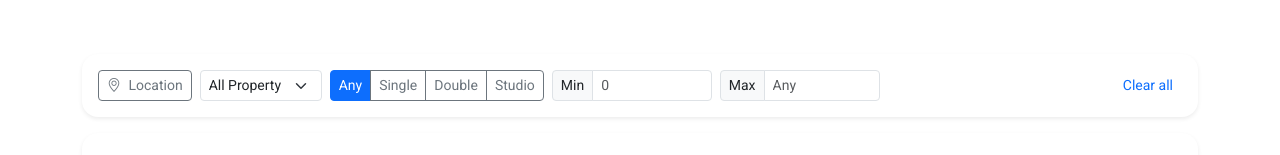
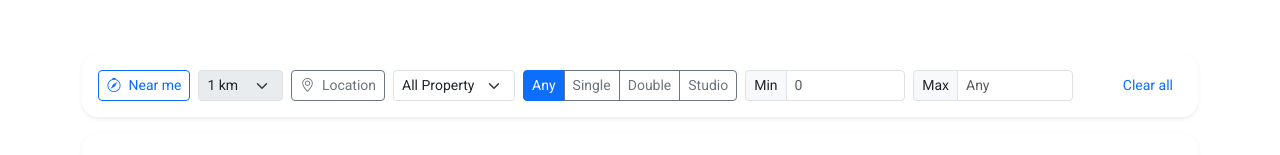
Before and after one commit to pisething/room-service-fe, an Angular app: page /properties in a window 1280 px wide. Shown: the part 266-421 px from the top of the page. Built offline with nearby package versions, Linux system fonts and the light colour scheme; no server answers.

Commit message:
nearest room

```diff
--- a/src/app/components/property-active-filter-bar/property-active-filter-bar.component.ts
+++ b/src/app/components/property-active-filter-bar/property-active-filter-bar.component.ts
@@ -82,6 +82,17 @@ if (f.propertyType) {
     patch: { page: 0, propertyType: null }
   });
 }
+
+// --- Near me ---
+if (f.nearBy === true && f.lat != null && f.lon != null) {
+  const km = f.radiusMeters ? Math.round(f.radiusMeters / 1000) : 3;
+  chips.push({
+    key: 'nearBy',
+    label: `Near me: ${km} km`,
+    patch: { page: 0, nearBy: null, lat: null, lon: null, radiusMeters: null }
+  });
+}
+
 // --- Amenities (only add if present in filter params) ---
 const amenityFields: Array<[keyof RoomListParams, string]> = [
   ['hasWiFi' , 'WiFi'],
--- a/src/app/components/property-filter-bar/property-filter-bar.component.html
+++ b/src/app/components/property-filter-bar/property-filter-bar.component.html
@@ -4,6 +4,26 @@
 
         <!-- Left: Quick filters -->
         <div class="d-flex flex-wrap gap-2 align-items-center">
+
+          <!-- Near me -->
+<button type="button"
+        class="btn btn-outline-primary btn-sm"
+        [class.active]="form.controls.nearBy.value === true"
+        (click)="toggleNearBy()">
+  <i class="bi bi-compass me-1"></i> Near me
+</button>
+
+<!-- Radius -->
+<select class="form-select form-select-sm w-auto"
+        [formControl]="form.controls.radiusMeters">
+  <option [ngValue]="1000">1 km</option>
+  <option [ngValue]="3000">3 km</option>
+  <option [ngValue]="5000">5 km</option>
+  <option [ngValue]="10000">10 km</option>
+  <option [ngValue]="20000">20 km</option>
+</select>
+
+
 
           <!-- Location -->
           <button type="button"
--- a/src/app/components/property-filter-bar/property-filter-bar.component.ts
+++ b/src/app/components/property-filter-bar/property-filter-bar.component.ts
@@ -27,6 +27,10 @@ form = this.fb.group({
   roomType: this.fb.control<RoomType | null>(null),
   priceMin: this.fb.control<number | null>(null, { validators: [Validators.min(0)] }),
   priceMax: this.fb.control<number | null>(null, { validators: [Validators.min(0)] }),
+  nearBy: this.fb.control<boolean>(false),
+    radiusMeters: this.fb.control<number>({ value: 3000, disabled: true }),
+    lat: this.fb.control<number | null>(null),
+    lon: this.fb.control<number | null>(null)
 });
 
 constructor() {
@@ -38,10 +42,20 @@ constructor() {
         propertyType: (f.propertyType ) ?? '',
         roomType: (f.roomType) ?? null,
         priceMin: f.priceMin ?? null,
-        priceMax: f.priceMax ?? null
+        priceMax: f.priceMax ?? null,
+        nearBy: f.nearBy === true,
+          radiusMeters: f.radiusMeters ?? 1000,
+          lat: f.lat ?? null,
+          lon: f.lon ?? null
       },
       { emitEvent: false }
     );
+    if (f.nearBy === true) {
+    this.form.controls.radiusMeters.enable({ emitEvent: false });
+  } else {
+    this.form.controls.radiusMeters.disable({ emitEvent: false });
+  }
+
   });
 
    // Auto emit changes (quick filters feel “instant”)
@@ -56,9 +70,23 @@ constructor() {
        propertyType: v.propertyType || null,
        roomType: v.roomType || null,
        priceMin: v.priceMin ?? null,
-       priceMax: v.priceMax ?? null
+       priceMax: v.priceMax ?? null,
+
+       nearBy: v.nearBy ? true : null,
+          radiusMeters: v.nearBy ? (v.radiusMeters ?? 3000) : null,
+          lat: v.nearBy ? (v.lat ?? null) : null,
+          lon: v.nearBy ? (v.lon ?? null) : null
      });
    });
+
+   this.form.controls.nearBy.valueChanges.subscribe(on => {
+  if (on) {
+    this.form.controls.radiusMeters.enable({ emitEvent: false });
+  } else {
+    this.form.controls.radiusMeters.disable({ emitEvent: false });
+  }
+});
+
 }
 
 setRoomType(type: RoomType | null) {
@@ -66,7 +94,12 @@ setRoomType(type: RoomType | null) {
 }
 clearAll() {
   this.form.reset(
-    { propertyType: null, roomType: null, priceMin: null, priceMax: null },
+    { propertyType: null, roomType: null, priceMin: null, priceMax: null,
+      nearBy: false,
+        radiusMeters: 3000,
+        lat: null,
+        lon: null
+     },
     { emitEvent: true }
   );
   this.filterChange.emit({
@@ -74,10 +107,48 @@ clearAll() {
     propertyType: null,
     roomType: null,
     priceMin: null,
-    priceMax: null
+    priceMax: null,
+    nearBy: null,
+      radiusMeters: null,
+      lat: null,
+      lon: null
   });
 }
 
+async toggleNearBy() {
+    const enabled = this.form.controls.nearBy.value === true;
+
+    if (enabled) {
+      // turn OFF
+      this.form.patchValue({ nearBy: false, lat: null, lon: null }, { emitEvent: true });
+      return;
+    }
+
+    // turn ON: request browser location
+    if (!navigator.geolocation) {
+      // fallback: keep off if not supported
+      this.form.patchValue({ nearBy: false }, { emitEvent: true });
+      return;
+    }
+navigator.geolocation.getCurrentPosition(
+      pos => {
+        this.form.patchValue(
+          {
+            nearBy: true,
+            lat: pos.coords.latitude,
+            lon: pos.coords.longitude,
+            radiusMeters: this.form.controls.radiusMeters.value ?? 3000
+          },
+          { emitEvent: true }
+        );
+      },
+      _err => {
+        // user denied / error => keep it OFF
+        this.form.patchValue({ nearBy: false, lat: null, lon: null }, { emitEvent: true });
+      },
+      { enableHighAccuracy: true, timeout: 8000, maximumAge: 60_000 }
+    );
+  }
 // Hook to open your existing location selector (sidebar or modal later)
 openLocationPicker() {
   // For now: you can scroll to sidebar or open a modal in next step.
--- a/src/app/models/room-list-params.ts
+++ b/src/app/models/room-list-params.ts
@@ -20,4 +20,9 @@ export interface RoomListParams {
     hasPrivateBathroom?: boolean | null;
     hasKitchen?: boolean | null;
     hasWashingMachine?: boolean | null;
+
+    nearBy?: boolean | null;
+  lat?: number | null;
+  lon?: number | null;
+  radiusMeters?: number | null;
 }
--- a/src/app/services/properties.facade.ts
+++ b/src/app/services/properties.facade.ts
@@ -40,7 +40,12 @@ export const DEFAULT_FILTER: RoomListParams = {
   hasParking: false,
   hasPrivateBathroom: false,
   hasKitchen: false,
-  hasWashingMachine: false
+  hasWashingMachine: false,
+
+  nearBy: null,
+  lat: null,
+  lon: null,
+  radiusMeters: null
 };
 
 function shallowEqual(a: any, b: any): boolean {
@@ -85,8 +90,14 @@ export class PropertiesFacade {
           this.state.set('loading');
           this.errorMessage.set(null);
         }),
-        switchMap(f =>
-          this.roomService.list(f).pipe(
+        switchMap(f => {
+          const useNearby = f.nearBy === true && !!f.lat && !!f.lon;
+
+          const call$ = useNearby
+            ? this.roomService.nearby(f)
+            : this.roomService.list(f);
+
+          return call$.pipe(
             catchError(err => {
               const msg =
                 (err && (err.message ?? err.error?.message)) ?
@@ -101,8 +112,27 @@ export class PropertiesFacade {
                 this.state.set('success');
               }
             })
-          )
-        ),
+          );
+        }),
+
+        // switchMap(f =>
+        //   this.roomService.list(f).pipe(
+        //     catchError(err => {
+        //       const msg =
+        //         (err && (err.message ?? err.error?.message)) ?
+        //           (err.message ?? err.error?.message) :
+        //           'Failed to load properties';
+        //       this.errorMessage.set(msg);
+        //       this.state.set('error');
+        //       return of(null);
+        //     }),
+        //     finalize(() => {
+        //       if (this.state() === 'loading') {
+        //         this.state.set('success');
+        //       }
+        //     })
+        //   )
+        // ),
         takeUntilDestroyed()
       )
       .subscribe(page => {
--- a/src/app/services/room.service.ts
+++ b/src/app/services/room.service.ts
@@ -36,4 +36,9 @@ export class RoomService {
     return this.http.get<Room[]>(`${this.base}/rooms/by-ids`, { params });
   }
 
+  nearby(params: RoomListParams): Observable<Page<Room>> {
+  // expects: lat, lon, radiusMeters, page, size + other filters like roomType, propertyType, priceMin/priceMax, etc.
+  return this.http.get<Page<Room>>(this.base + "/rooms/nearby", { params: buildParams(params) });
 }
+
+}
```
